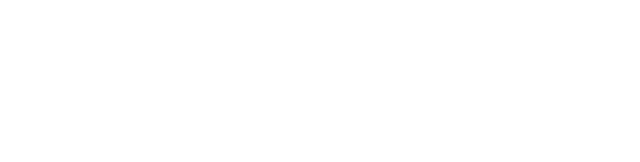
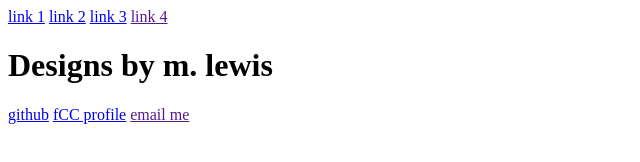
Before and after one commit to mcxlewis/personal-portfolio, a plain HTML site: page index.html in a window 1280 px wide. Shown: the whole page, without its empty margins (0-640 px from the left). Drawn offline with Linux system fonts and the light colour scheme.

Commit message:
Fulfill navbar fix (even though i did it before)

```diff
--- a/index.html
+++ b/index.html
@@ -7,6 +7,26 @@
     </title>
 </head>
 <body>
+    <nav id="navbar" class="navbar">
+        <a href="#welcome-section">link 1</a>
+        <a href="#projects"> link 2</a>
+        <a href="#external-link">link 3</a>
+        <a href="">link 4</a>
+    </nav>
+    <div class="welcome-section" id="welcome-section">
+        <h1 class="welcome-text">Designs by m. lewis  </h1>
+    </div>
+    <div class="projects" id="projects">
+        <div class="project-tile">
+            <!--project here-->
+        </div>
+        <a href=""></a> <!--project link-->
+    </div>
+   <div class="external-link" id="external-links">
+        <a href="https://github.com/mcxlewis" id="profile-link" name="github" target="_blank">github</a>
+        <a href="https://www.freecodecamp.org/mcxlewis" id="fcc-link" target="_blank">fCC profile</a>
+        <a href="" id="email" target="_blank">email me</a>
+   </div>
 
 </body>
 </html>
--- /dev/null
+++ b/styles.css
@@ -0,0 +1,13 @@
+@media (hover: hover) {
+    a:hover {
+      color: #fff;
+      background: #000;
+    }
+}
+
+.navbar {
+  background-color: #000;
+  width: 100%;
+  text-align: center;
+  position: fixed;
+}
```
